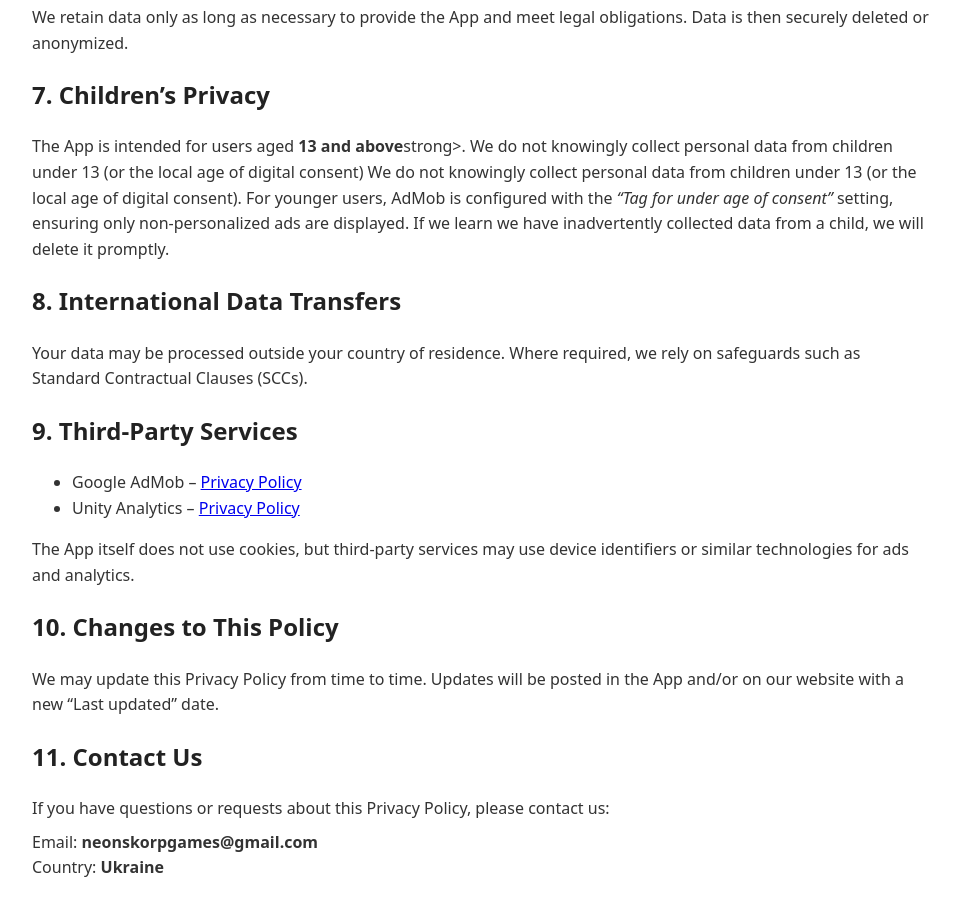
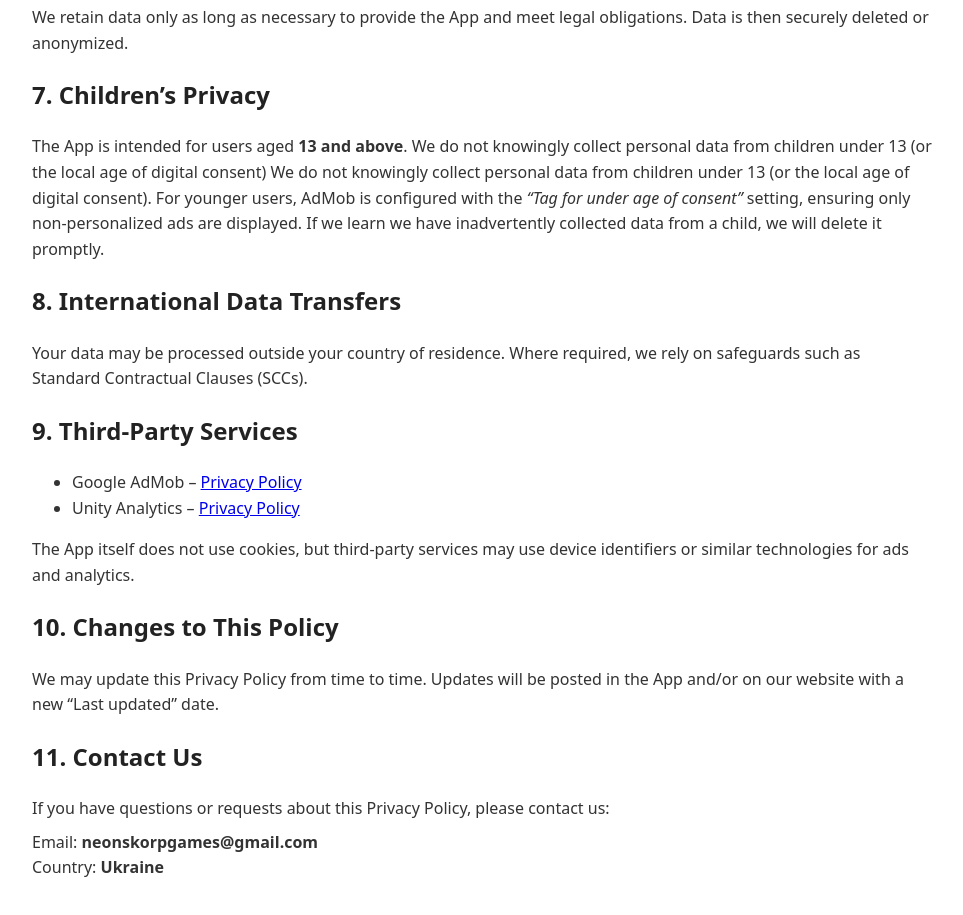
Before and after one commit to neonskorpgames/privacy-policy-colorfall, a plain HTML site: page index.html in a window 1280 px wide. Shown: the part 1480-2395 px from the top of the page, without its empty margins (158-1121 px from the left). Drawn offline with Linux system fonts and the light colour scheme.

Commit message:
Update index.html

```diff
--- a/index.html
+++ b/index.html
@@ -65,7 +65,7 @@
   <p>We retain data only as long as necessary to provide the App and meet legal obligations. Data is then securely deleted or anonymized.</p>
 
   <h2>7. Children’s Privacy</h2>
-  <p>The App is intended for users aged <strong>13 and above</strong>strong>. We do not knowingly collect personal data from children under 13 (or the local age of digital consent)
+  <p>The App is intended for users aged <strong>13 and above</strong>. We do not knowingly collect personal data from children under 13 (or the local age of digital consent)
   We do not knowingly collect personal data from children under 13 (or the local age of digital consent).
   For younger users, AdMob is configured with the <em>“Tag for under age of consent”</em> setting, ensuring only non-personalized ads are displayed.
   If we learn we have inadvertently collected data from a child, we will delete it promptly.</p>
```
